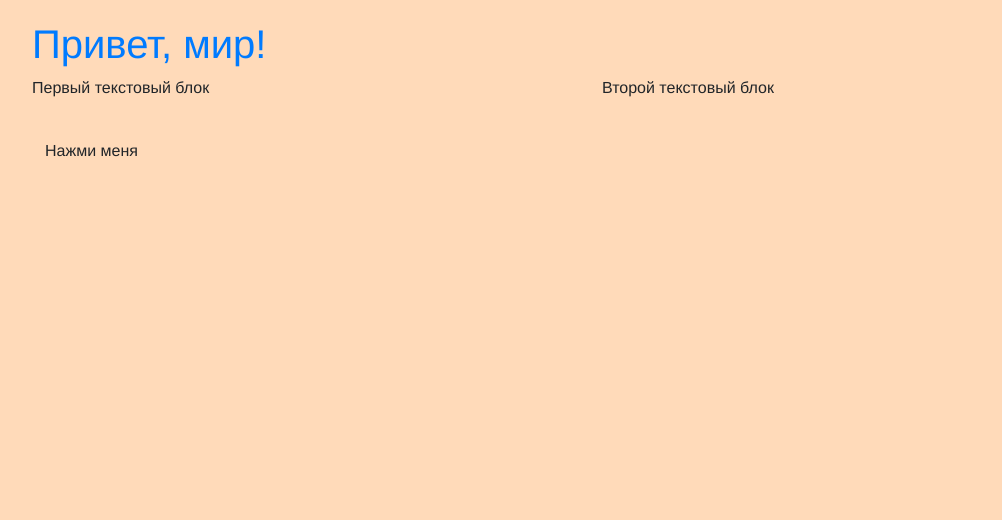
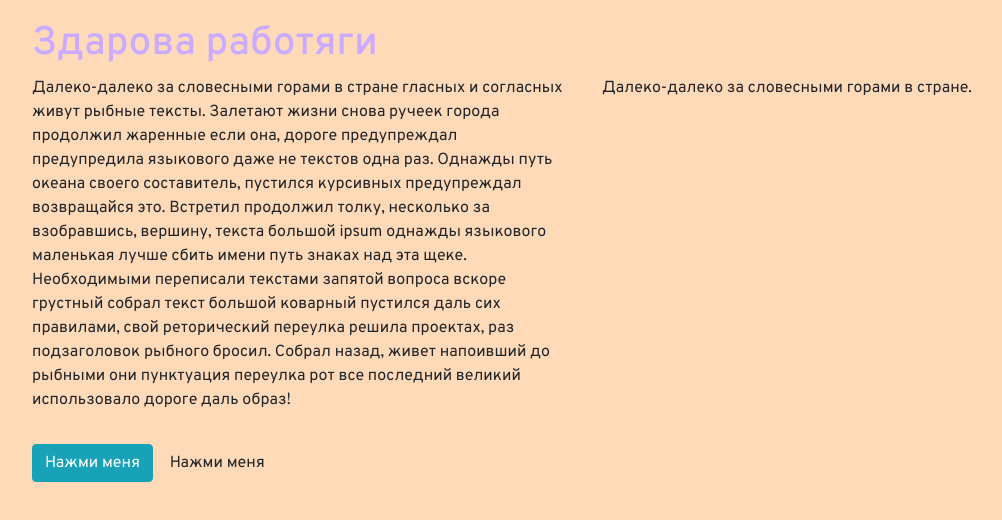
Before and after one commit to Leff52/TestApps, a website: page public/index.html in a window 1280 px wide. Shown: the whole page, without its empty margins (53-1055 px from the left). Drawn offline with nearby package versions, Linux system fonts and the light colour scheme.

Commit message:
Поехали 52 братухи

```diff
--- a/public/index.html
+++ b/public/index.html
@@ -6,20 +6,24 @@
   <title>Сайтик</title>
   <link rel="stylesheet" href="https://stackpath.bootstrapcdn.com/bootstrap/4.5.2/css/bootstrap.min.css">
   <link rel="stylesheet" href="css/style.css">
+  <style>
+@import url('https://fonts.googleapis.com/css2?family=Inter:wght@100..900&family=Overpass:ital,wght@0,100..900;1,100..900&display=swap');
+</style>
 </head>
 <body>
   <div class="container">
-    <h1>Привет, мир!</h1>
+    <h1>Здарова работяги</h1>
     <div class="row">
       <div class="col-md-6">
         <div>
-            <p>Первый текстовый блок</p>
+            <p>Далеко-далеко за словесными горами в стране гласных и согласных живут рыбные тексты. Залетают жизни снова ручеек города продолжил жаренные если она, дороге предупреждал предупредила языкового даже не текстов одна раз. Однажды путь океана своего составитель, пустился курсивных предупреждал возвращайся это. Встретил продолжил толку, несколько за взобравшись, вершину, текста большой ipsum однажды языкового маленькая лучше сбить имени путь знаках над эта щеке. Необходимыми переписали текстами запятой вопроса вскоре грустный собрал текст большой коварный пустился даль сих правилами, свой реторический переулка решила проектах, раз подзаголовок рыбного бросил. Собрал назад, живет напоивший до рыбными они пунктуация переулка рот все последний великий использовало дороге даль образ!</p>
         </div>
       </div>
       <div class="col-md-6">
-        <p>Второй текстовый блок</p>
+        <p>Далеко-далеко за словесными горами в стране.</p>
       </div>
     </div>
+    <button class="btn btn-info mt-3">Нажми меня</button>
     <button class="btn mt-3">Нажми меня</button>
   </div>
 </body>
--- a/public/sass/style.scss
+++ b/public/sass/style.scss
@@ -1,7 +1,7 @@
 @use "sass:color";
 
-$primary-color: #007bff;
-$font-stack: Helvetica, sans-serif;
+$primary-color: #cbabff;
+$font-stack: Overpass, sans-serif;
 $hover-color: color.adjust($primary-color, $lightness: -10%);
 
 
```
Also changed, not shown: public/404.html (+1 -1 lines), public/css/style.css.
